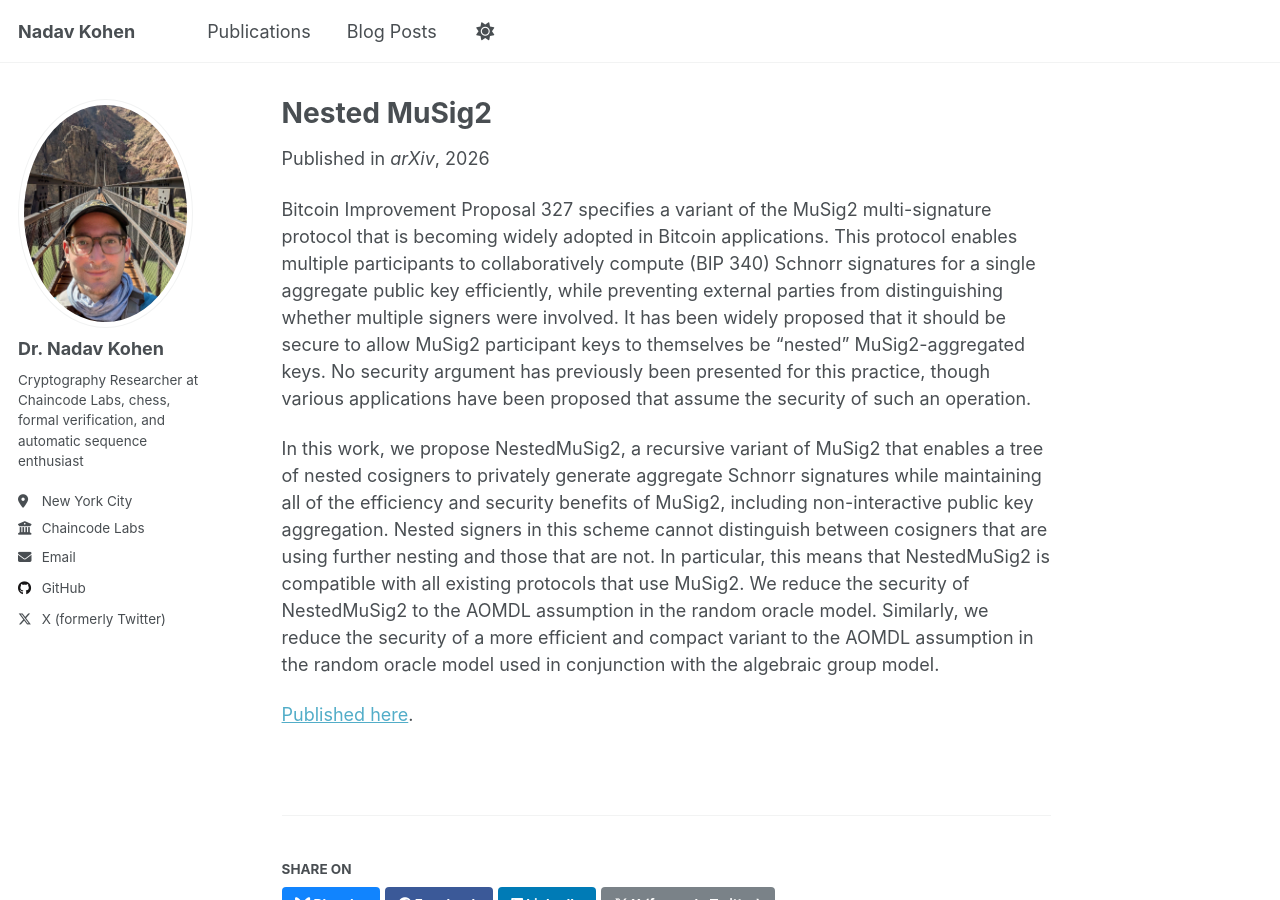
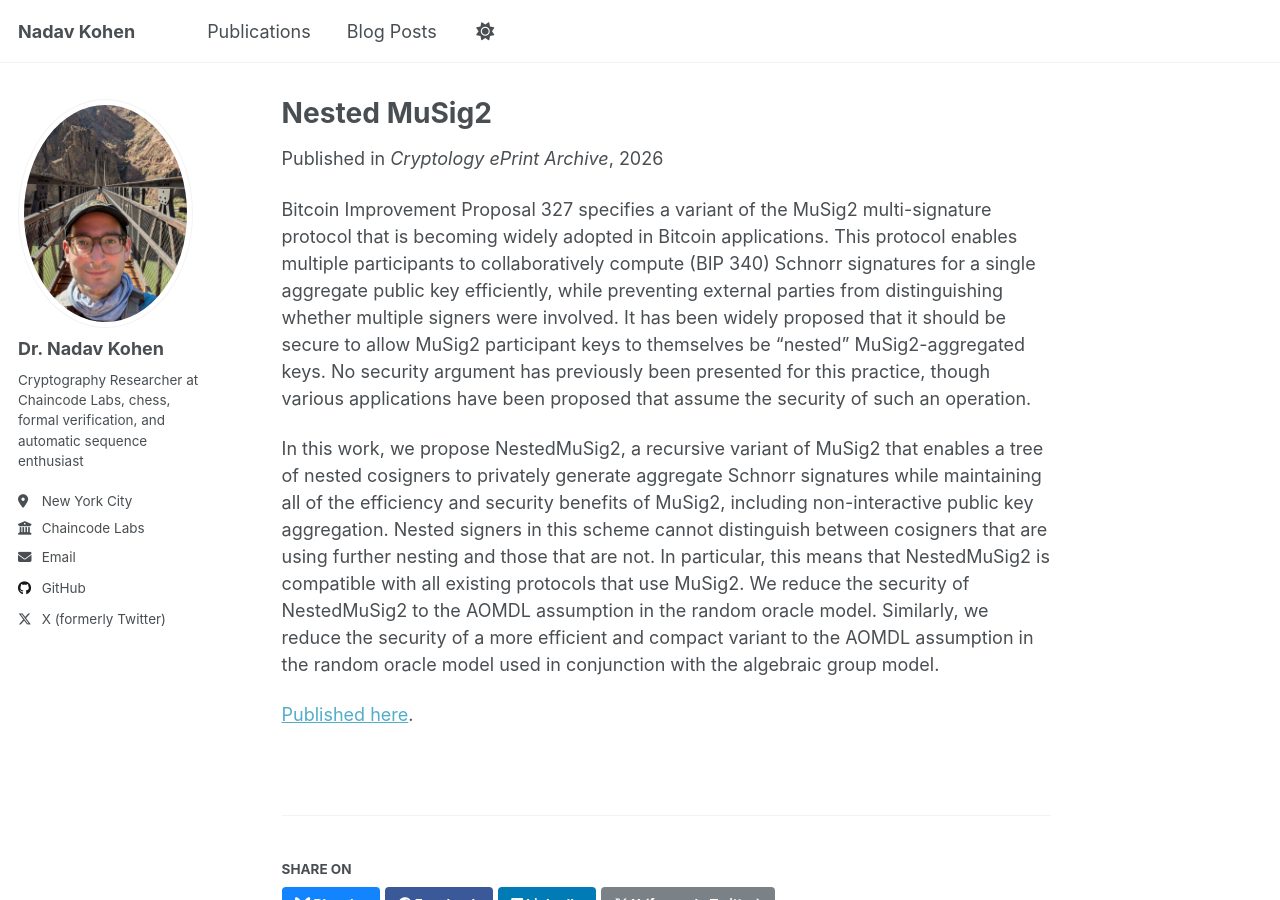
Before and after one commit to nkohen/nkohen.github.io, a Jekyll site: the page built from _publications/2026-02-12-nested-musig2.md, in a window 1280 px wide and 900 px high. Built offline with Jekyll 4.4.1, drawn with Linux system fonts in a browser that asks for light colours; a script that is not in the unit is left out.

Commit message:
Fixed Nested MuSig2 venue

```diff
--- a/_publications/2026-02-12-nested-musig2.md
+++ b/_publications/2026-02-12-nested-musig2.md
@@ -5,7 +5,7 @@ category: preprints
 permalink: /publication/2026-02-12-nested-musig2
 excerpt: 'In this paper, we provide a construction for recursively nesting MuSig2-aggregated signing keys within instances of MuSig2 and prove the security of this construction.'
 date: 2026-02-12
-venue: 'arXiv'
+venue: 'Cryptology ePrint Archive'
 paperurl: 'https://eprint.iacr.org/2026/223'
 ---
 
```
